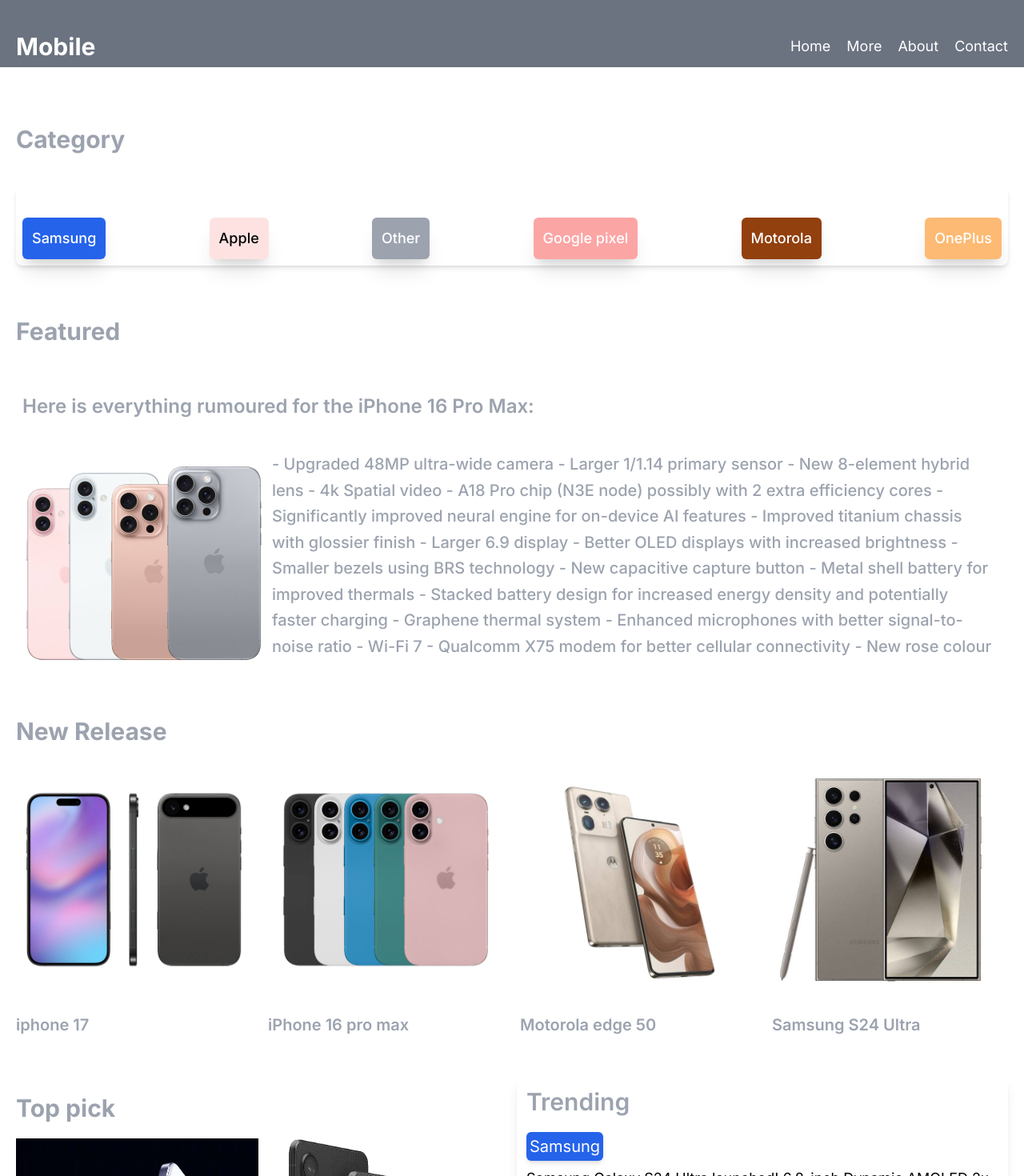
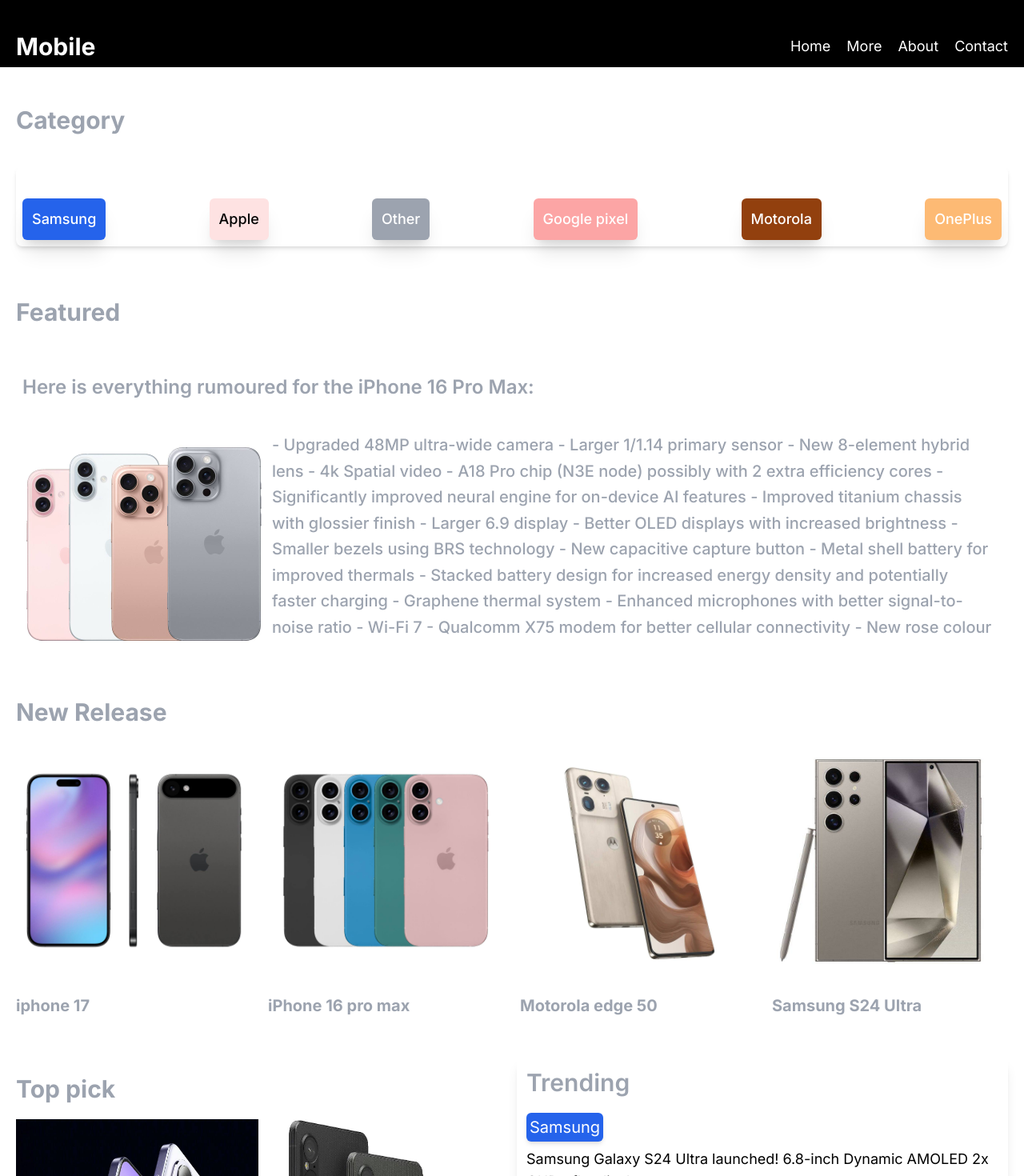
Before and after one commit to Lildeon/blog, a Next.js app: page /blog in a window 1280 px wide. Shown: the top 1470 px of the page at 80% size. Built offline with nearby package versions, Linux system fonts and the light colour scheme.

Commit message:
improving mobile experience

```diff
--- a/app/blog/about/page.tsx
+++ b/app/blog/about/page.tsx
@@ -3,7 +3,7 @@
 function Page() {
   return (
     <Layout>
-      <div className="text-neutral-400 text-lg p-5 container max-w-screen-xl mx-auto">
+      <div className="text-neutral-400 text-lg container max-w-screen-xl mx-auto">
         <h1 className="text-xl md:text-2xl lg:text-3xl font-bold">
           About Mobile
         </h1>
--- a/app/blog/category/[brand]/page.tsx
+++ b/app/blog/category/[brand]/page.tsx
@@ -12,8 +12,8 @@
 
   return (
     <Layout>
-      <div className="p-5 container max-w-screen-xl mx-auto">
-        <div className="flex justify-between text-3xl font-semibold pb-10 text-gray-400">
+      <div className="container max-w-screen-xl mx-auto">
+        <div className="flex justify-between text-xl sm:text-3xl font-bold pb-10 text-gray-400">
           <h1>{category}</h1>
           <p>{brand.length}</p>
         </div>
--- a/app/blog/contact/page.tsx
+++ b/app/blog/contact/page.tsx
@@ -5,7 +5,7 @@
 const Contact = () => {
   return (
     <Layout>
-      <div className="text-neutral-400 p-5 container max-w-screen-xl mx-auto">
+      <div className="text-neutral-400 container max-w-screen-xl mx-auto">
         <h1 className="text-xl md:text-2xl lg:text-3xl font-bold">
           Contuct US
         </h1>
--- a/app/blog/more/page.tsx
+++ b/app/blog/more/page.tsx
@@ -9,8 +9,8 @@
   return (
     <Layout>
       <div className="text-gray-400 container max-w-screen-xl mx-auto">
-        <h1 className="mb-10 text-2xl sm:text-3xl font-bold">More Update</h1>
-        <div className="grid grid-cols-1 md:grid-cols-2  lg:grid-cols-3 2xl:grid-cols-3 gap-8 overflow-hidden transition-all">
+        <h1 className="mb-10 text-xl sm:text-3xl font-bold">More Update</h1>
+        <div className="grid grid-cols-2 md:grid-cols-2  lg:grid-cols-3 2xl:grid-cols-3 gap-8 overflow-hidden transition-all">
           {more.length > 0 &&
             more.map((p) => (
               <Link href={p.path} className="" key={p.id}>
@@ -20,7 +20,7 @@
                   width={400}
                   height={400}
                   key={p.id}
-                  className=" h-fit w-full md:h-80 sm:hover:scale-105 transition-all sm:hover:drop-shadow-lg"
+                  className=" h-40 w-full sm:h-60 md:h-72 sm:hover:scale-105 transition-all sm:hover:drop-shadow-lg"
                 />
                 <p className=" lg:text-xl text-lg pt-5 text-purple-600 font-medium">
                   Tech
@@ -33,7 +33,7 @@
                 </p>
                 <div className="flex justify-between text-lg text-neutral-400">
                   <p>Gideon Sowah</p>
-                  <p>8//8/2024</p>
+                  <p>8/8/2024</p>
                 </div>
               </Link>
             ))}
--- a/app/blog/post/[title]/page.tsx
+++ b/app/blog/post/[title]/page.tsx
@@ -21,12 +21,12 @@
 
   return (
     <Layout>
-      <div className="p-5 container max-w-screen-xl mx-auto">
+      <div className="container max-w-screen-xl mx-auto">
         {filter.map((c) => (
           <div key={c.title} className="p-5">
             <h1
               key={c.id}
-              className="text-3xl md:text-4xl lg:text-5xl font-semibold text-gray-400 text-center mb-5"
+              className="text-2xl sm:text-3xl md:text-4xl lg:text-5xl font-bold text-gray-400 text-center mb-5"
             >
               {c.description}
             </h1>
--- a/app/components/ui/Category.tsx
+++ b/app/components/ui/Category.tsx
@@ -2,8 +2,8 @@
 
 export const Category = () => {
   return (
-    <div className="container max-w-screen-xl mx-auto rounded-lg font-medium pt-5  transition-all">
-      <h1 className="text-2xl font-bold sm:text-3xl  mb-10  sm:pt-5 w-fit text-gray-400 ">
+    <div className="container max-w-screen-xl mx-auto rounded-lg font-medium transition-all">
+      <h1 className="text-xl font-bold sm:text-3xl mb-10 w-fit text-gray-400 ">
         Category
       </h1>
       <div className=" flex flex-wrap gap-5 justify-between text-center p-2 text-white sm:text-lg shadow-md hover:bg-opacity-80 rounded-lg pt-10">
--- a/app/components/ui/Featured.tsx
+++ b/app/components/ui/Featured.tsx
@@ -22,7 +22,7 @@
         </Link>
 
         <div>
-          <p className="leading-relaxed text-lg bg-white lg:font-medium lg:text-xl lg:leading-relaxed p-5 transition-all hidden md:block">
+          <p className="leading-relaxed text-lg bg-white lg:font-medium lg:text-xl lg:leading-relaxed p-5 transition-all  ">
             - Upgraded 48MP ultra-wide camera - Larger 1/1.14 primary sensor -
             New 8-element hybrid lens - 4k Spatial video - A18 Pro chip (N3E
             node) possibly with 2 extra efficiency cores - Significantly
--- a/app/components/ui/NewlyRelease.tsx
+++ b/app/components/ui/NewlyRelease.tsx
@@ -20,7 +20,7 @@
               height={300}
               className="h-fit w-full sm:hover:scale-105 transition-all sm:hover:drop-shadow-lg"
             />
-            <p className="py-5 ">iphone 17</p>
+            <p className="py-5 font-bold">iphone 17</p>
           </Link>
         </div>
         <div className="text-xl ">
@@ -35,7 +35,7 @@
               height={300}
               className="h-fit w-full  sm:hover:scale-105 transition-all sm:hover:drop-shadow-lg"
             />
-            <p className="py-5">iPhone 16 pro max</p>
+            <p className="py-5 font-bold">iPhone 16 pro max</p>
           </Link>
         </div>
         <div className="text-xl">
@@ -50,7 +50,7 @@
               height={300}
               className="h-fit w-full  sm:hover:scale-105 transition-all sm:hover:drop-shadow-lg"
             />
-            <p className="py-5">Motorola edge 50</p>
+            <p className="py-5 font-bold">Motorola edge 50</p>
           </Link>
         </div>
         <div className="text-xl">
@@ -65,7 +65,7 @@
               height={300}
               className="h-fit w-full  sm:hover:scale-105 transition-all sm:hover:drop-shadow-lg"
             />
-            <p className="py-5">Samsung S24 Ultra</p>
+            <p className="py-5 font-bold">Samsung S24 Ultra</p>
           </Link>
         </div>
       </div>
--- a/app/components/ui/Recent.tsx
+++ b/app/components/ui/Recent.tsx
@@ -10,7 +10,7 @@
       <h1 className="text-xl sm:text-2xl lg:text-3xl font-bold mb-10">
         Recent Post
       </h1>
-      <div className="grid grid-cols-1 md:grid-cols-2  lg:grid-cols-3  gap-10">
+      <div className="grid grid-cols-2 md:grid-cols-2  lg:grid-cols-3  gap-10">
         {recent.length > 0 &&
           recent.map((p) => (
             <Link href={p.path} key={p.id}>
@@ -20,7 +20,7 @@
                 width={400}
                 height={400}
                 key={p.id}
-                className="h-fit w-full md:h-80 lg:h-72 transition-all  sm:hover:scale-105 sm:hover:drop-shadow-xl"
+                className="h-52 w-full sm:h-72 md:h-80 lg:h-72 transition-all  sm:hover:scale-105 sm:hover:drop-shadow-xl"
               />
 
               <p className="lg:text-xl text-lg pt-5 text-purple-600 font-medium">
--- a/app/components/ui/layout.tsx
+++ b/app/components/ui/layout.tsx
@@ -6,7 +6,7 @@
       <div>
         <NavHead />
       </div>
-      <div className="mt-24 p-5">{children}</div>
+      <div className="mt-10 p-5 sm:mt-28">{children}</div>
       <div>
         <NavFoot />
       </div>
--- a/app/components/ui/nav-link.tsx
+++ b/app/components/ui/nav-link.tsx
@@ -10,7 +10,7 @@
 
 export function NavHead() {
   return (
-    <header className=" flex justify-between items-center  text-white  bg-gray-500 md:px-5 px-2 pt-5 sm:pt-10 sm:pb-2 container max-w-screen-xl mx-auto fixed top-0 left-0 right-0">
+    <header className=" flex justify-between items-center  text-white  bg-black md:px-5 px-2 pt-5 sm:pt-10 sm:pb-2 container max-w-screen-xl mx-auto fixed top-0 left-0 right-0">
       <Link
         href={"/blog"}
         className="text-lg md:text-2xl lg:text-3xl font-bold transition delay-100 duration-200 hover:-translate-x-1 hover:scale-110"
```
Also changed, not shown: app/components/ui/Top-Trend.tsx (+5 -5 lines).
